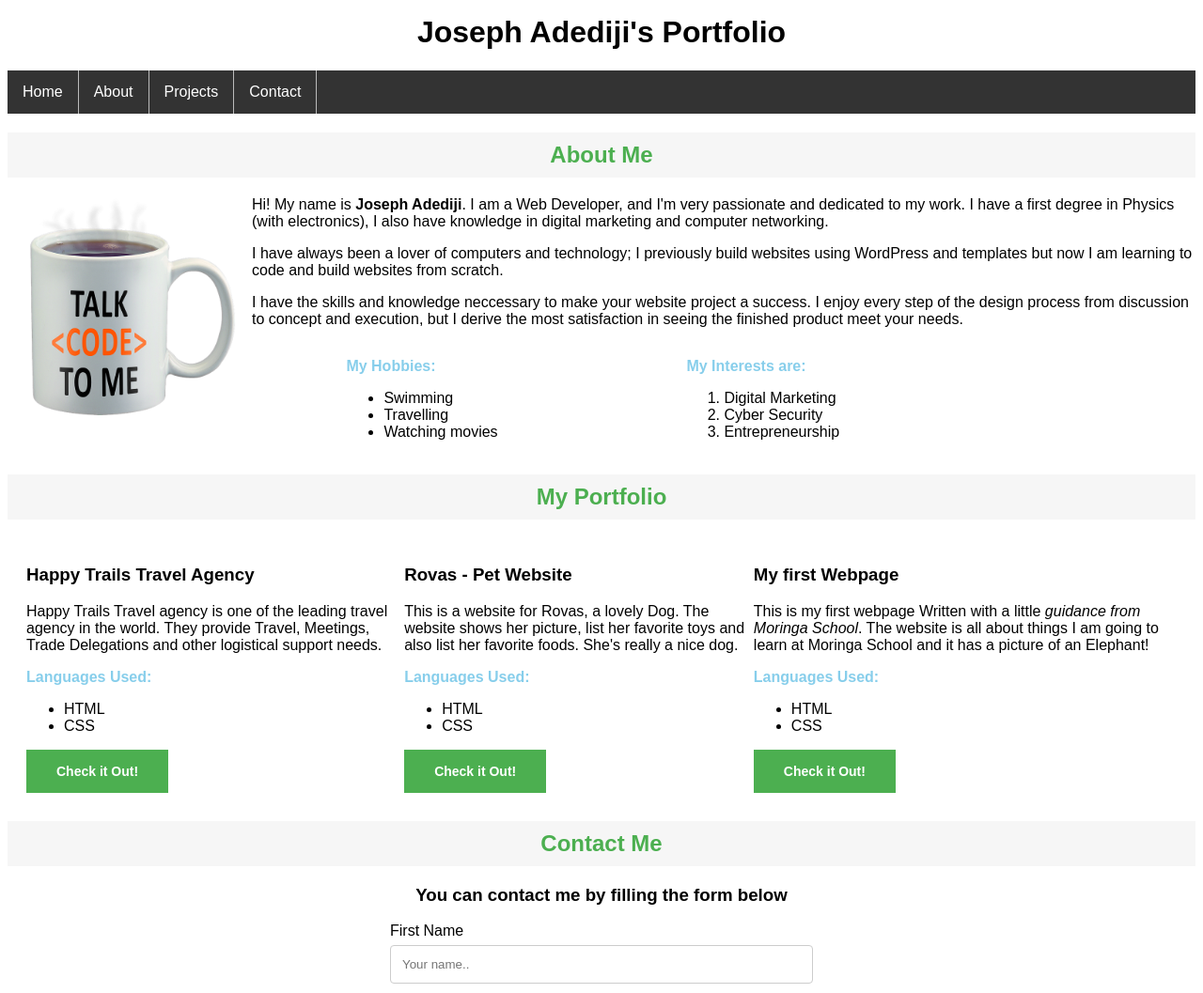
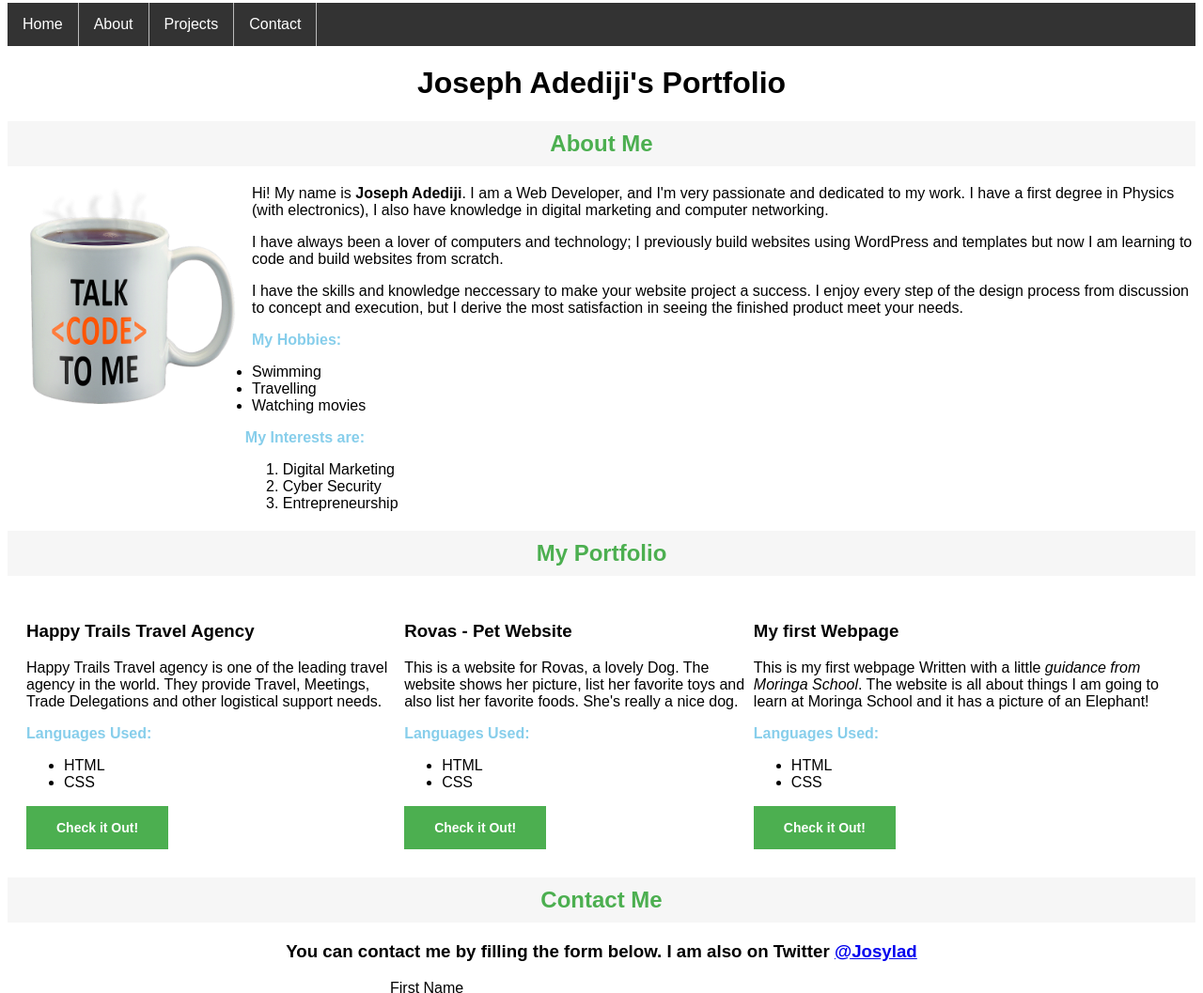
Before and after one commit to josylad/portfolio-project, a plain HTML site: page index.html in a window 1280 px wide. Shown: the part 5-1062 px from the top of the page at 94% size. Drawn offline with Linux system fonts and the light colour scheme.

Commit message:
add twitter handle to contact section

```diff
--- a/index.html
+++ b/index.html
@@ -7,20 +7,20 @@
   </head>
   <body>
   <div class="navbar">
-      <h1>Joseph Adediji's Portfolio</h1>
     <ul>
       <li><a href="#">Home</a></li>
-        <li><a href="#abooutme">About</a></li>
-        <li><a href="projects">Projects</a></li>
+      <li><a href="#aboutme">About</a></li>
+      <li><a href="#projects">Projects</a></li>
       <li><a href="#contactme">Contact</a></li>
     </ul>
   </div>
-    <h2>About Me</h2>
+  <h1>Joseph Adediji's Portfolio</h1>
+  <h2 id="aboutme">About Me</h2>
   <img src="me.png" alt="picture of Joseph" width="250px">
   <p>Hi! My name is <strong>Joseph Adediji</strong>. I am a Web Developer, and I'm very passionate and dedicated to my work. I have a first degree in Physics (with electronics), I also have knowledge in digital marketing and computer networking.</p>
   <p>I have always been a lover of computers and technology; I previously build websites using WordPress and templates but now I am learning to code and build websites from scratch.</p>
   <p>I have the skills and knowledge neccessary to make your website project a success. I enjoy every step of the design process from discussion to concept and execution, but I derive the most satisfaction in seeing the finished product meet your needs. </p>
-    <div class="flexpart">
+  <div clss="flexpart">
     <div id="row1">
       <p><span class="point">My Hobbies:</span></p>
       <ul>
@@ -38,7 +38,7 @@
         </ol>
     </div>
     </div>
-    <h2>My Portfolio</h2>
+    <h2 id="projects">My Portfolio</h2>
     <div class="portfolio">
       <div>
         <h3>Happy Trails Travel Agency</h3>
@@ -72,8 +72,8 @@
       </div>
     </div>
     <div class="contact">
-      <h2>Contact Me</h2>
-      <h3 class="contacthead">You can contact me by filling the form below</h3>
+      <h2 id="contactme">Contact Me</h2>
+      <h3 class="contacthead">You can contact me by filling the form below. I am also on Twitter <a href="http://twitter.com/josylad" target="_blank">@Josylad</a></h3>
         <form class="" action="" method="post">
           <label for="fname">First Name</label>
           <input type="text" id="fname" name="firstname" placeholder="Your name.." required>
```
Lines whose indentation alone changed are shown as unchanged.
